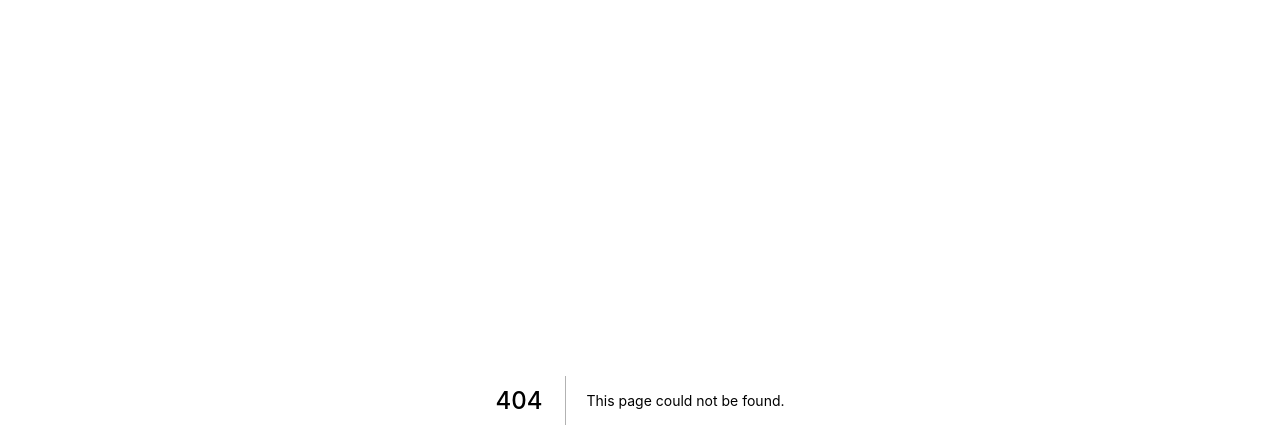
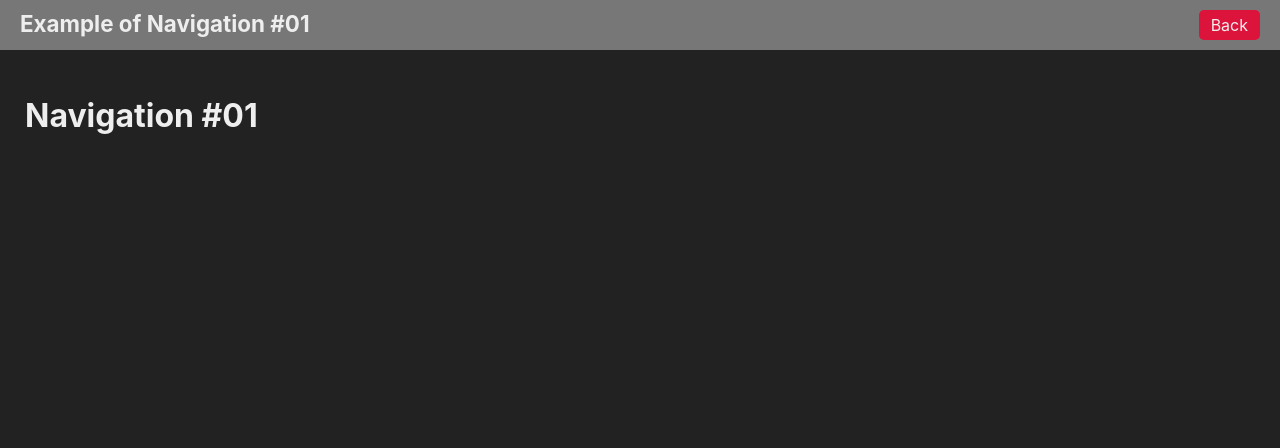
Before and after one commit to GXMUHATE/LearningJavascript, a Next.js app in the folder nextJs/cadastroDB(Firestore)/fundamentals/: page /navigation in a window 1280 px wide. Before the commit this address had no page. Shown: the top 448 px of the page. Built offline with nearby package versions, Linux system fonts and the light colour scheme.

Commit message:
Simple navigation with folders

```diff
--- a/nextJs/cadastroDB(Firestore)/fundamentals/src/pages/index.jsx
+++ b/nextJs/cadastroDB(Firestore)/fundamentals/src/pages/index.jsx
@@ -13,6 +13,7 @@ export default function Inicio() {
             <Navigator text="Estilo" destiny="/estilos"/>
             <Navigator text="Example" destiny="/example" color="#9400de"/>
             <Navigator text="JSX" destiny="/jsx" color="crimson"/>
+            <Navigator text="Navigation #01" destiny="/navigation" color="purple"/>
         </div>
     )
 }
--- /dev/null
+++ b/nextJs/cadastroDB(Firestore)/fundamentals/src/pages/navigation/index.jsx
@@ -0,0 +1,9 @@
+import Layout from "../../components/Layout";
+
+export default function Navegacao(){
+    return(
+        <Layout titulo="Example of Navigation #01">
+            <h1>Navigation #01</h1>
+        </Layout>
+    )
+}
```
